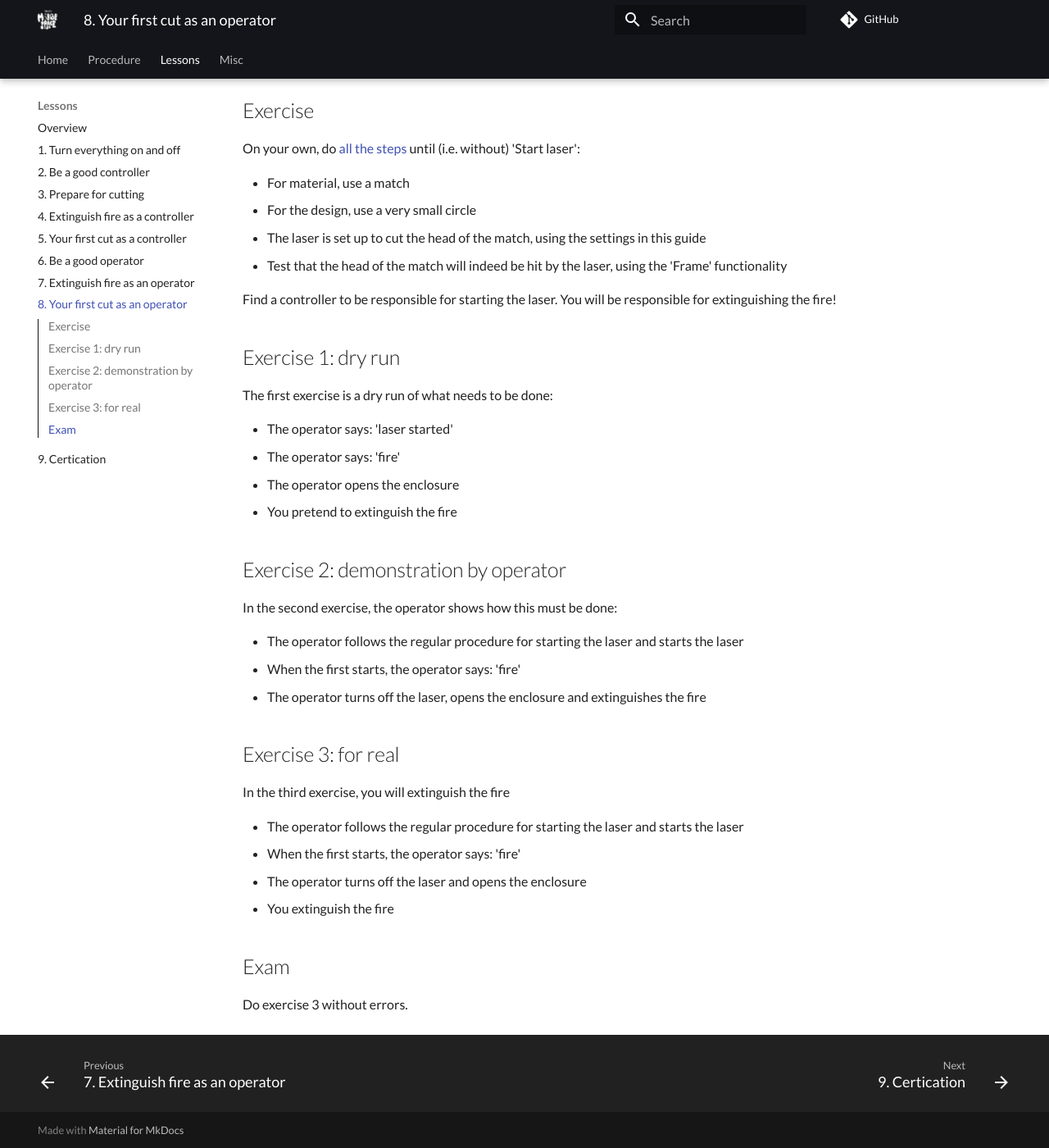
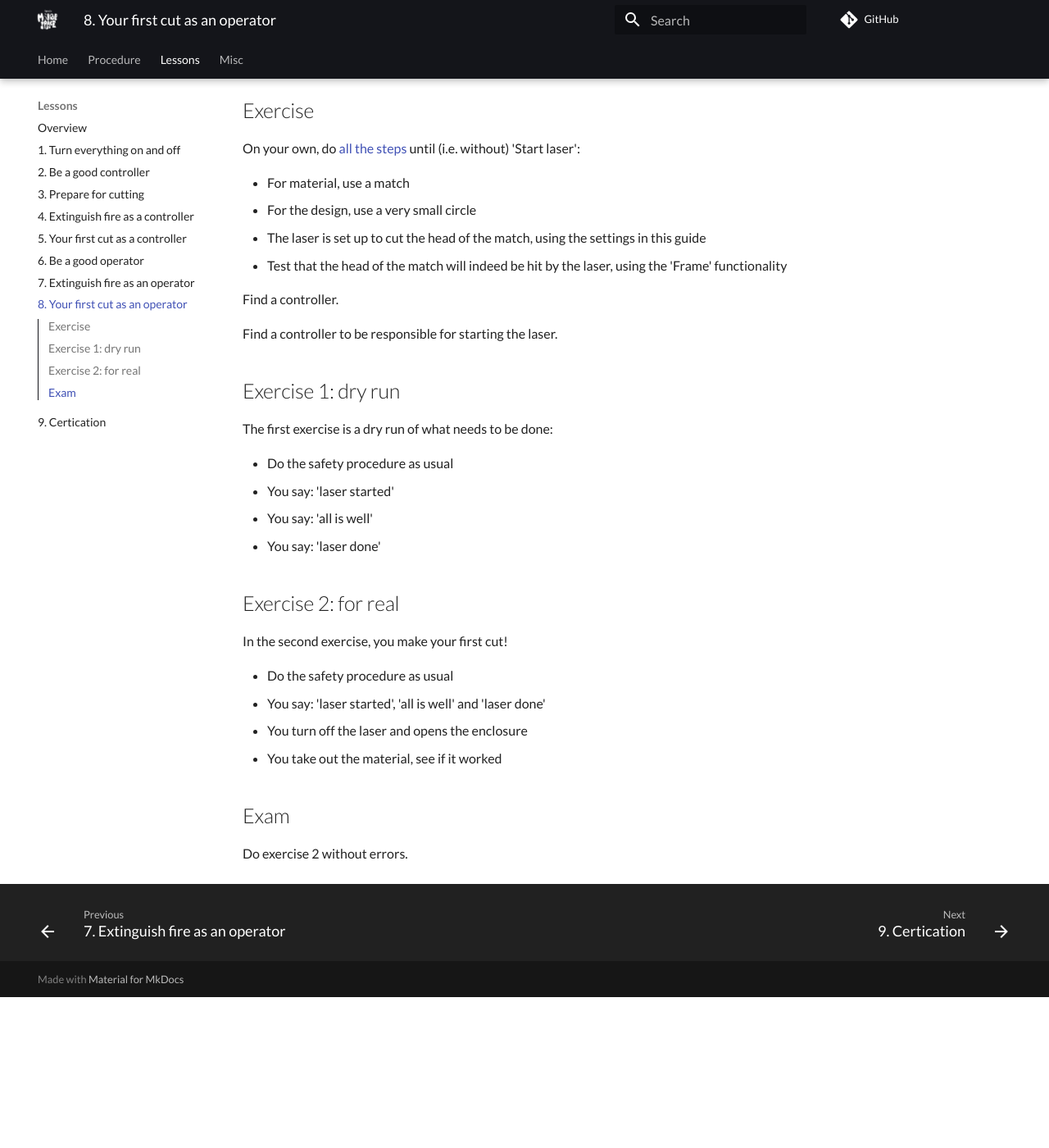
Before and after one commit to uppsala-makerspace/laser_cutter_guide, an MkDocs documentation site: the page built from docs/lessons/8_your_first_cut_as_operator.md, in a window 1280 px wide and 1400 px high, scrolled down 217 px. Shown: the whole window at 82% size. Built offline with MkDocs 1.6.1 and Material for MkDocs 9.7.7, drawn with Linux system fonts in a browser that asks for light colours; comment, search, counter and statistics services are not loaded; after the commit the page ends 1433 px from its top, so only the background shows below that.

Commit message:
Reread all lessons

```diff
--- a/docs/lessons/8_your_first_cut_as_operator.md
+++ b/docs/lessons/8_your_first_cut_as_operator.md
@@ -23,38 +23,28 @@ On your own, do [all the steps](../steps/) until (i.e. without) 'Start laser':
 - Test that the head of the match will indeed be hit by the laser,
   using the 'Frame' functionality
 
+Find a controller.
+
 Find a controller to be responsible for starting the laser.
-You will be responsible for extinguishing the fire!
 
 ## Exercise 1: dry run
 
 The first exercise is a dry run of what needs to be done:
 
-- The operator says: 'laser started'
-- The operator says: 'fire'
-- The operator opens the enclosure
-- You pretend to extinguish the fire
+- Do the safety procedure as usual
+- You say: 'laser started'
+- You say: 'all is well'
+- You say: 'laser done'
 
-## Exercise 2: demonstration by operator
+## Exercise 2: for real
 
-In the second exercise, the operator shows how this must be done:
+In the second exercise, you make your first cut!
 
-- The operator follows the regular procedure for starting the laser
-  and starts the laser
-- When the first starts, the operator says: 'fire'
-- The operator turns off the laser, opens the enclosure and extinguishes
-  the fire
-
-## Exercise 3: for real
-
-In the third exercise, you will extinguish the fire
-
-- The operator follows the regular procedure for starting the laser
-  and starts the laser
-- When the first starts, the operator says: 'fire'
-- The operator turns off the laser and opens the enclosure
-- You extinguish the fire
+- Do the safety procedure as usual
+- You say: 'laser started', 'all is well' and 'laser done'
+- You turn off the laser and opens the enclosure
+- You take out the material, see if it worked
 
 ## Exam
 
-Do exercise 3 without errors.
+Do exercise 2 without errors.
```
Also changed, not shown: docs/lessons/4_extinguish_fire_as_controller.md (+2 -1 lines), docs/lessons/5_your_first_cut_as_controller.md (+9 -20 lines), docs/lessons/7_extinguish_fire_as_operator.md (+14 -21 lines), docs/lessons/9_certification.md (+13 -0 lines).
